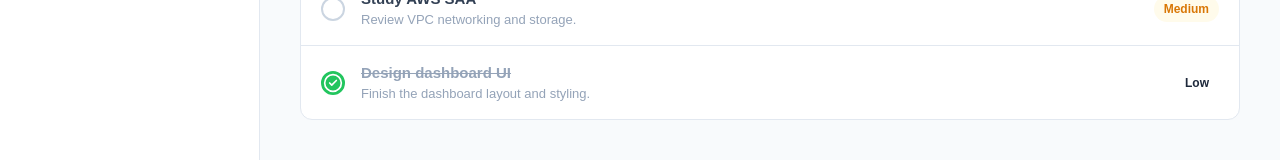
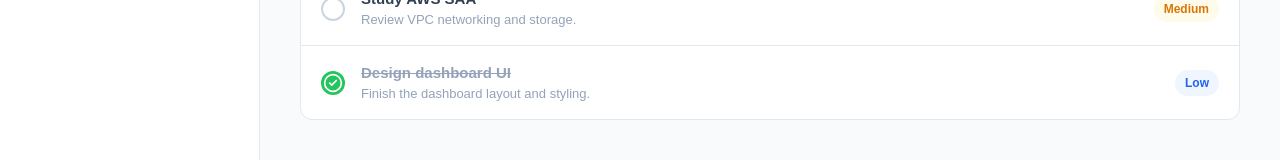
Before and after one commit to aaronp51/task-manager, a React (Vite) app in the folder client/: page / in a window 1280 px wide. Shown: the part 467-627 px from the top of the page. Built offline with nearby package versions, Linux system fonts and the light colour scheme.

Commit message:
feat: add onClick function to mark tasks as completed

```diff
--- a/client/src/pages/Dashboard.jsx
+++ b/client/src/pages/Dashboard.jsx
@@ -128,6 +128,7 @@ function Dashboard() {
                 className={`task-checkbox ${
                   task.completed ? 'completed' : ''
                 }`}
+                onClick={() => toggleTaskCompletion(task.id)}
               >
                 {task.completed && <CheckCircle2 size={20} />}
               </button>
--- a/client/src/stylesheets/Dashboard.css
+++ b/client/src/stylesheets/Dashboard.css
@@ -273,6 +273,10 @@
   background-color: #f0fdf4;
 }
 
+.priority-badge.low {
+  color: #2563eb;
+  background-color: #eff6ff;
+}
 
 /* =========================
    RESPONSIVE
```
